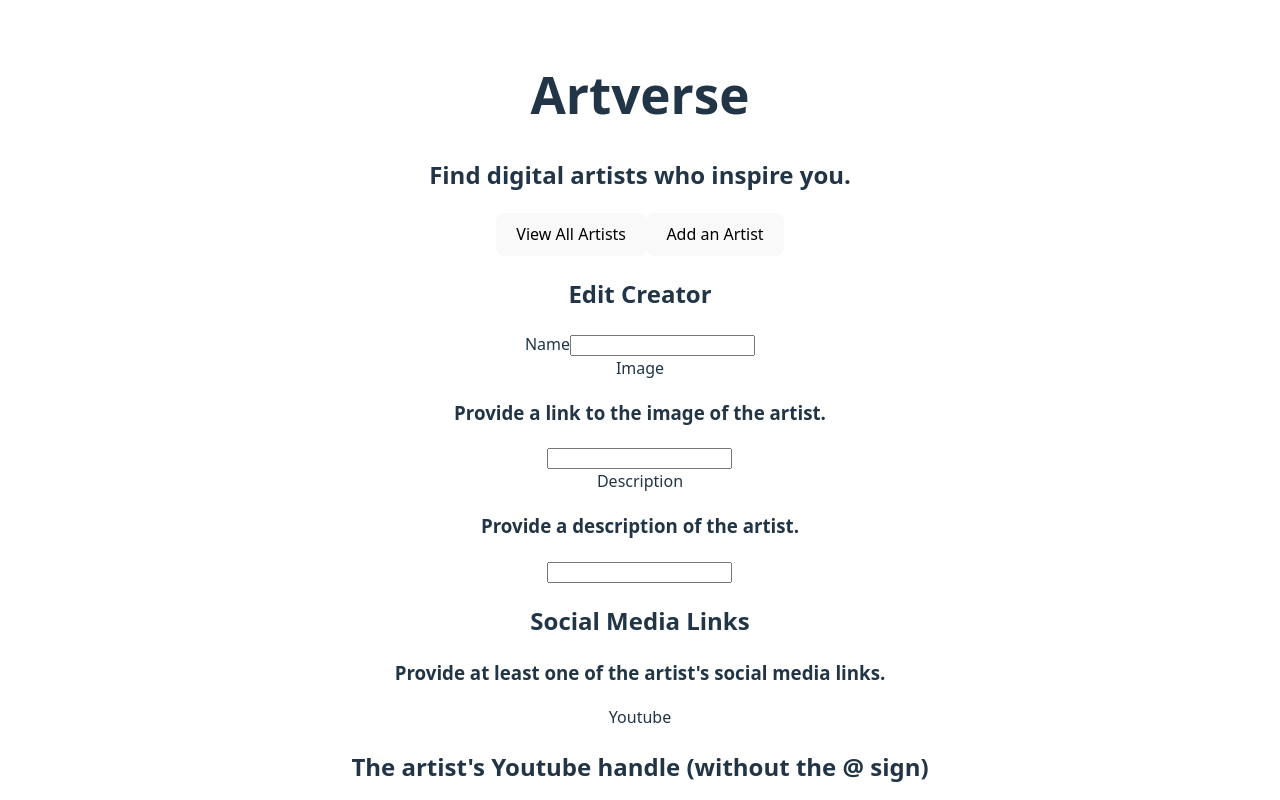
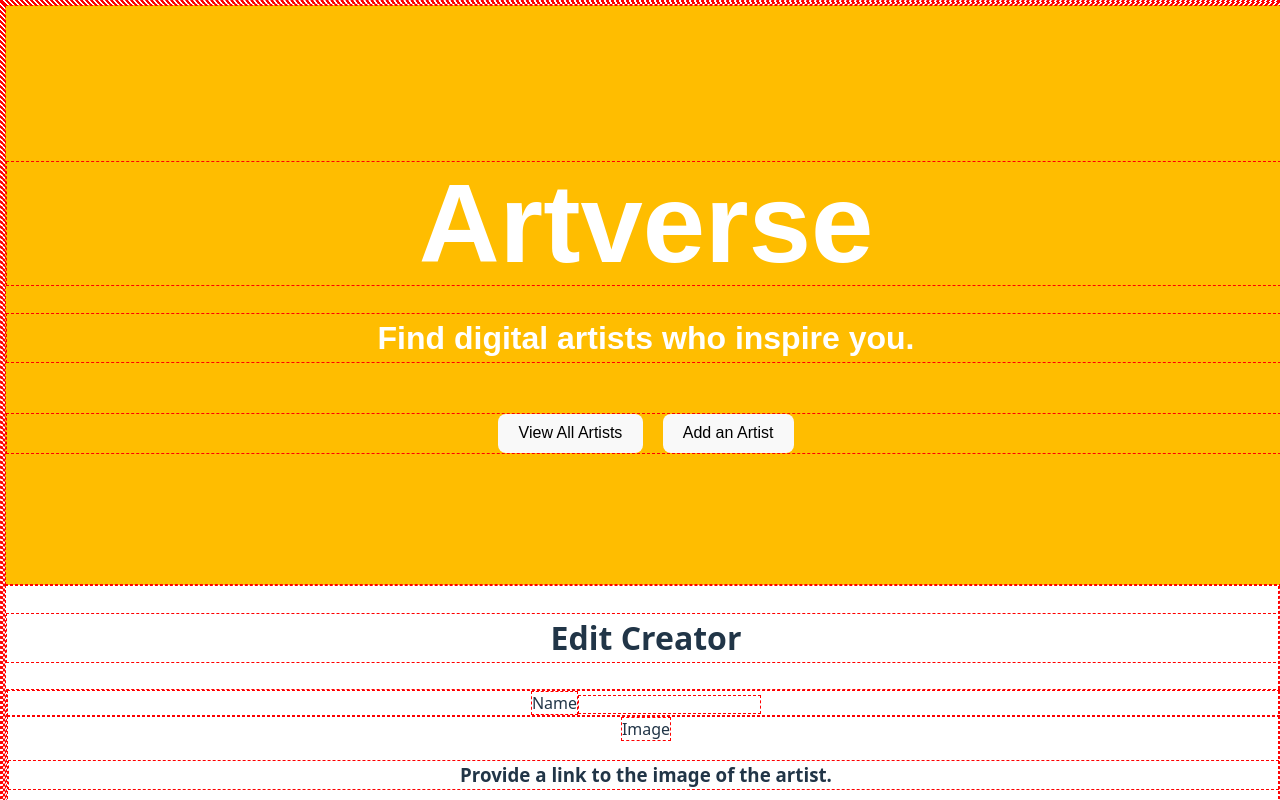
Before and after one commit to glorie16/web103prework, a React (Vite) app: page /edit/1 in a window 1280 px wide. Shown: the top 800 px of the page. Built offline with nearby package versions, Linux system fonts and the light colour scheme; no server answers; the database is empty.

Commit message:
started css styling

```diff
--- a/src/App.css
+++ b/src/App.css
@@ -1,40 +1,6 @@
 #root {
-  max-width: 1280px;
   margin: 0 auto;
-  padding: 2rem;
   text-align: center;
-}
-
-.logo {
-  height: 6em;
-  padding: 1.5em;
-  will-change: filter;
-  transition: filter 300ms;
-}
-.logo:hover {
-  filter: drop-shadow(0 0 2em #646cffaa);
-}
-.logo.react:hover {
-  filter: drop-shadow(0 0 2em #61dafbaa);
-}
-
-@keyframes logo-spin {
-  from {
-    transform: rotate(0deg);
-  }
-  to {
-    transform: rotate(360deg);
-  }
-}
-
-@media (prefers-reduced-motion: no-preference) {
-  a:nth-of-type(2) .logo {
-    animation: logo-spin infinite 20s linear;
-  }
-}
-
-.card {
-  padding: 2em;
 }
 
 .read-the-docs {
--- /dev/null
+++ b/src/components/CreatorCard.css
@@ -0,0 +1,15 @@
+
+.creator-card{
+    border: 2px solid palevioletred;
+    max-width: 32rem;
+    height: 35rem;
+    margin: 0 auto;
+    border-radius: 10px;
+    box-shadow: 0 10px 20px rgba(0,0,0,0.2);
+    transition: transform 0.3s ease, box-shadow 0.3s ease;
+}
+
+.creator-card:hover{
+    transform: scale(1.05);
+    box-shadow: 0 10px 20px rgba(0,0,0,0.2);
+}
--- a/src/components/CreatorCard.jsx
+++ b/src/components/CreatorCard.jsx
@@ -1,11 +1,8 @@
-import { useState } from 'react'
-import { useNavigate, Link } from 'react-router-dom'
-import { supabase } from '../client'
+import './CreatorCard.css'
 
 function CreatorCard(props){
-    const navigate = useNavigate();
     return(
-        <div>
+        <div className="creator-card">
             <h2 className="name">{props.name}</h2>
             <p className="description">{props.description}</p>
         </div>
--- a/src/components/Header.css
+++ b/src/components/Header.css
@@ -3,3 +3,35 @@
   gap: 10px;
   margin: 0 auto;
 }
+
+.header {
+  background-color: #ffbd00;
+  color: white;
+  font-family: Arial, sans-serif;
+  margin: 0;
+  padding: 0;
+  min-width: 100vw;
+  padding-bottom: 5rem;
+  padding-top: 5rem;
+}
+
+*{
+  border: 1px dashed red;
+}
+
+h1{
+  font-size:7rem;
+  margin-bottom:0px;
+}
+
+h2{
+  font-size:2rem;
+}
+
+.btn-container{
+  display: flex;
+  justify-content: center;
+  gap: 20px;
+  margin-top: 50px;
+  margin-bottom: 50px;
+}
--- a/src/components/Header.jsx
+++ b/src/components/Header.jsx
@@ -6,8 +6,8 @@ function Header(){
     const navigate = useNavigate()
 
     return(
-        <div>
-          <h1>Artverse</h1>
+        <div className="header">
+          <h1 className="title">Artverse</h1>
         <h2>Find digital artists who inspire you.</h2>
 
         <div className="btn-container">
--- a/src/pages/Home.css
+++ b/src/pages/Home.css
@@ -0,0 +1,12 @@
+body{
+    background-color: white;
+}
+
+.card-list {
+  display: grid;
+  grid-template-columns: repeat(2, 1fr); /* 2 cards per row */
+  gap: 15px; /* spacing between cards */
+  margin-top: 50px;
+  margin-bottom: 50px;
+
+}
```
Also changed, not shown: 1 other file (tests, documents, lock files or other folders).
